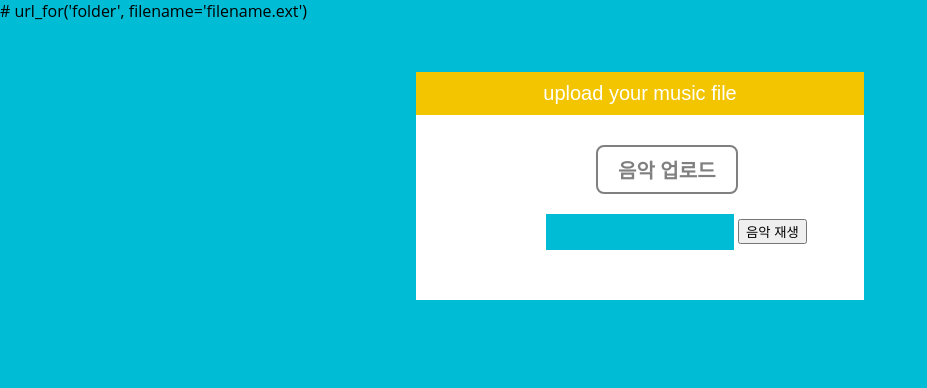
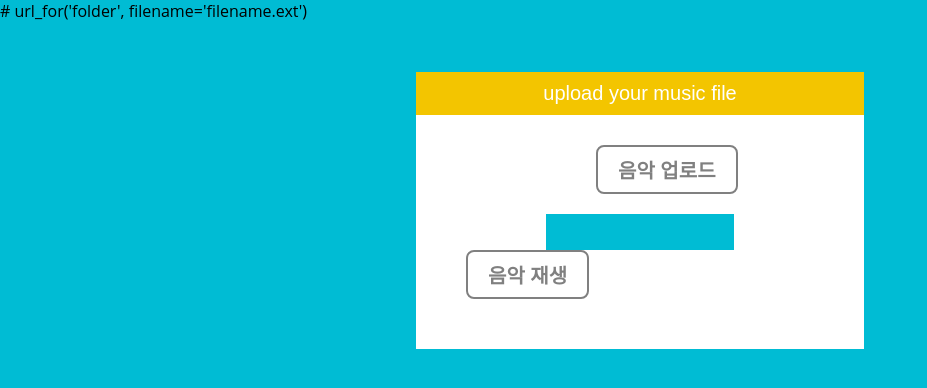
Before and after one commit to songeunxeong/pro, a Flask app: page / in a window 1280 px wide. Shown: the top 388 px of the page, without its empty margins (0-927 px from the left). Run offline with Flask 2, Linux system fonts and the light colour scheme; parts of the project's set-up code (start-up, migrations or seed data) failed here and were passed over.

Commit message:
Update index.html

```diff
--- a/templates/index.html
+++ b/templates/index.html
@@ -20,7 +20,7 @@
                     <input type="file" value="Upload" name="music">
                 </div>
                 <input type="submit" value=" ">
-                <button calss"btn"> 음악 재생</button>
+                <button class="btn"> 음악 재생</button>
             </form>
         </div>
     </div>
```
